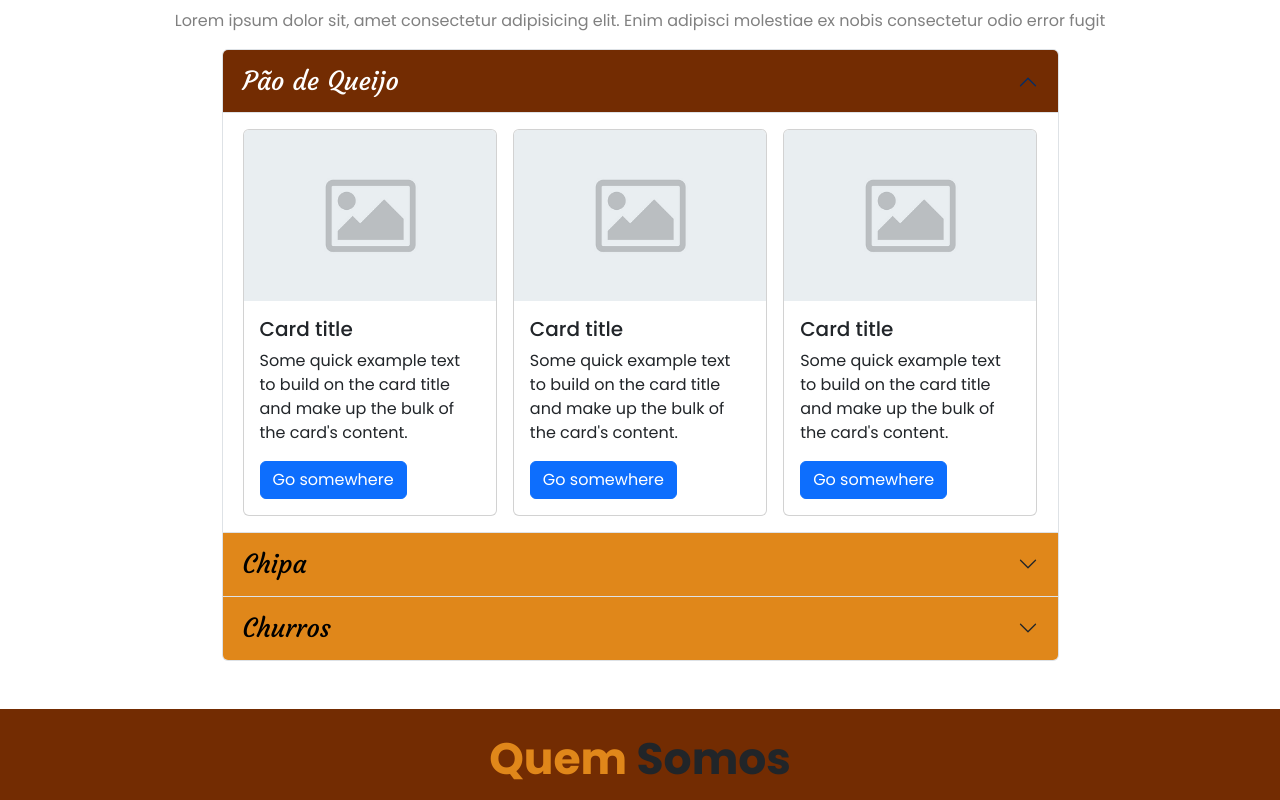
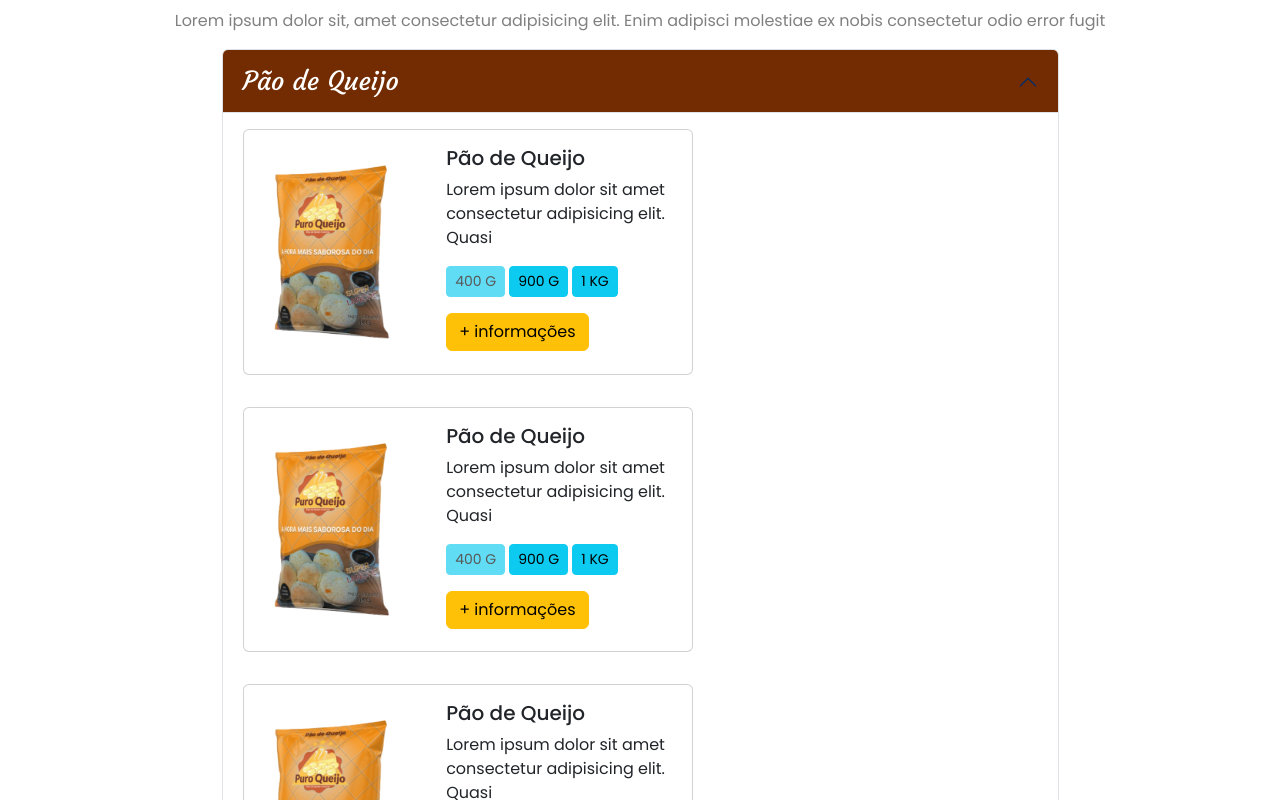
Before and after one commit to devPrates/PuroQueijo, a React (Vite) app: page / in a window 1280 px wide. Shown: the part 820-1620 px from the top of the page. Built offline with nearby package versions, Linux system fonts and the light colour scheme.

Commit message:
cardproduto

```diff
--- /dev/null
+++ b/src/admin/Redes/Redes.jsx
@@ -0,0 +1,33 @@
+
+function Redes() {
+    return (
+        <>
+            <section className="w-75 mx-auto mt-5 d-flex flex-column gap-3">
+                <h1 className="text-center">Redes Sociais</h1>
+
+                    <section className="mx-auto w-50">
+                        <div className="input__dados mb-3">
+                            <label for="Nome" className="form-label">Nome</label>
+                            <input type="text" className="form-control" id="Nome" placeholder="Nome"></input>
+                        </div>
+
+                        <div className="input__dados mb-3">
+                            <label for="Usuario" className="form-label">Usuario</label>
+                            <input type="email" className="form-control" id="Usuario" placeholder="Usuario"></input>
+                        </div>
+
+                        <div className="input__dados mb-3">
+                            <label for="urlFoto" className="form-label">Url da Foto</label>
+                            <input type="text" className="form-control" id="urlFoto" placeholder="Url da Foto"></input>
+                        </div>
+
+                    </section>
+
+
+                <button className="btn btn-info w-25 mx-auto">Enviar</button>
+            </section>
+        </>
+    )
+}
+
+export default Redes
--- a/src/admin/Sidebar/Sidebar.jsx
+++ b/src/admin/Sidebar/Sidebar.jsx
@@ -22,6 +22,10 @@ function Sidebar() {
                         <i className='bx bxs-objects-vertical-bottom'></i>
                         <span>Empresa</span>
                     </NavLink>
+                    <NavLink className="sidebar__item d-flex gap-2 align-items-center" to="Redes" >
+                        <i className='bx bx-world'></i>
+                        <span>Redes Sociais</span>
+                    </NavLink>
                     <NavLink className="sidebar__item d-flex gap-2 align-items-center" to="Produtos" >
                         <i className='bx bxs-add-to-queue'></i>
                         <span>Produtos</span>
--- a/src/components/About/About.jsx
+++ b/src/components/About/About.jsx
@@ -8,7 +8,7 @@ function Sobre(){
         <>
                 <section className="about mt-5" id="Sobre">
                     <section className="container d-flex flex-column align-items-center gap-3 w-50">
-                        <h1 className="mt-4 titulo"><span className="titulo__color"> Quem </span> Somos</h1>
+                        <h1 className="mt-4 titulo titulo-sobre"><span className="titulo__color "> Sobre </span> Nós</h1>
                         <article className="d-flex gap-3 justify-content-center sobre__texto">
                             <p className="">
                             Lorem, ipsum dolor sit amet consectetur adipisicing elit. Recusandae labore tempora, pariatur expedita quidem voluptatem laborum. Voluptates sapiente id ab necessitatibus atque eligendi sint, aut dignissimos ipsum repudiandae nulla nemo.
--- a/src/components/About/about.css
+++ b/src/components/About/about.css
@@ -15,6 +15,10 @@
     font-style: normal;
     font-weight: 700;
     font-size: 24px;
+}
+
+.titulo-sobre {
+    color: #fff;
 }
 
 .sobre__card-sub {
--- a/src/components/Product/CardProduto.jsx
+++ b/src/components/Product/CardProduto.jsx
@@ -1,16 +1,28 @@
-import place from "../../assets/place.jpg"
+import place from "../../assets/teste3.png"
 
-function CardProduto() {
+function CardProduto(props) {
     return (
         <>
-            <div className="card" >
-                <img src={place} className="card-img-top" alt="..."></img>
-                <div className="card-body">
-                    <h5 className="card-title">Card title</h5>
-                    <p className="card-text">Some quick example text to build on the card title and make up the bulk of the card's content.</p>
-                    <a href="#" className="btn btn-primary">Go somewhere</a>
+            <div className="card card_produto mb-3">
+                <div className="row g-0">
+                    <div className="col-md-5">
+                        <img src={place} className="img-fluid " alt="..."></img>
+                    </div>
+                    <div className="col-md-7">
+                        <div className="card-body">
+                            <h5 className="card-title">{props.titulo}</h5>
+                            <p className="card-text">{props.descricao}</p>
+                            <div className="d-flex w-100 gap-1">
+                                <button className="btn btn-info btn-sm disabled">400 G</button>
+                                <button className="btn btn-info btn-sm">900 G</button>
+                                <button className="btn btn-info btn-sm">1 KG</button>
+                            </div>
+                            <button className="mt-3 btn btn-warning">
+                                +  informações
+                            </button>
+                        </div>
+                    </div>
                 </div>
-
             </div>
         </>
     )
--- a/src/components/Product/Product.jsx
+++ b/src/components/Product/Product.jsx
@@ -21,11 +21,11 @@ function Produtos() {
                                 </button>
                             </h2>
                             <div id="collapseOne" className="accordion-collapse collapse show" data-bs-parent="#accordionExample">
-                                <div className="accordion-body d-flex gap-3">
+                                <div className="accordion-body d-flex gap-3 flex-wrap">
                                     {
                                         produtos.map(produto => {
                                             if (produto.Categoria === 'Pão de Queijo') {
-                                                return <CardProduto key={produto.kay} />
+                                                return <CardProduto urlImagem={produto.UrlImagem} titulo={produto.Categoria} descricao={produto.Descricao} key={produto.kay} />
                                             }
                                         })
                                     }
@@ -39,11 +39,11 @@ function Produtos() {
                                 </button>
                             </h2>
                             <div id="collapseTwo" className="accordion-collapse collapse" data-bs-parent="#accordionExample">
-                                <div className="accordion-body d-flex gap-3">
+                                <div className="accordion-body d-flex gap-3 flex-wrap">
                                 {
                                         produtos.map(produto => {
                                             if (produto.Categoria === 'Chipa') {
-                                                return <CardProduto key={produto.kay} />
+                                                return <CardProduto titulo={produto.Categoria} descricao={produto.Descricao} key={produto.kay} />
                                             }
                                         })
                                 }
@@ -57,11 +57,11 @@ function Produtos() {
                                 </button>
                             </h2>
                             <div id="collapseThree" className="accordion-collapse collapse" data-bs-parent="#accordionExample">
-                                <div className="accordion-body">
+                                <div className="accordion-body d-flex gap-3 flex-wrap">
                                 {
                                         produtos.map(produto => {
                                             if (produto.Categoria === 'Churros') {
-                                                return <CardProduto key={produto.kay} />
+                                                return <CardProduto titulo={produto.Categoria} descricao={produto.Descricao} key={produto.kay} />
                                             }
                                         })
                                 }
--- a/src/components/Product/product.css
+++ b/src/components/Product/product.css
@@ -1,7 +1,10 @@
 .card {
-    width: 18rem;
+    max-width: 450px;
 }
 
+.card_produto img {
+
+}
 .accordion-button:not(.collapsed) {
     background-color: var(--background-color-section);
     color: #fff;
--- a/src/json/produtos.json
+++ b/src/json/produtos.json
@@ -3,42 +3,42 @@
         "kay": "1",
         "Categoria": "Pão de Queijo",
         "Sabor": "Calabresa",
-        "Descricao": "Lorem ipsum dolor sit amet consectetur adipisicing elit. Quasi dignissimos similique voluptatem doloremque labore laudantium nobis adipisci quibusdam ad neque ipsa temporibus esse, nihil fugit incidunt sapiente at repudiandae mollitia.",
-        "UrlImagem": "../../assets/place.jpg"
+        "Descricao": "Lorem ipsum dolor sit amet consectetur adipisicing elit. Quasi",
+        "UrlImagem": "../assets/teste3.png"
     },
     {
         "kay": "2",
         "Categoria": "Pão de Queijo",
         "Sabor": "Tradicional",
-        "Descricao": "Lorem ipsum dolor sit amet consectetur adipisicing elit. Quasi dignissimos similique voluptatem doloremque labore laudantium nobis adipisci quibusdam ad neque ipsa temporibus esse, nihil fugit incidunt sapiente at repudiandae mollitia.",
-        "UrlImagem": "../../assets/place.jpg"
+        "Descricao": "Lorem ipsum dolor sit amet consectetur adipisicing elit. Quasi",
+        "UrlImagem": "../../assets/teste3.png"
     },
     {
         "kay": "3",
         "Categoria": "Pão de Queijo",
         "Sabor": "Calabresa",
-        "Descricao": "Lorem ipsum dolor sit amet consectetur adipisicing elit. Quasi dignissimos similique voluptatem doloremque labore laudantium nobis adipisci quibusdam ad neque ipsa temporibus esse, nihil fugit incidunt sapiente at repudiandae mollitia.",
-        "UrlImagem": "../../assets/place.jpg"
+        "Descricao": "Lorem ipsum dolor sit amet consectetur adipisicing elit. Quasi",
+        "UrlImagem": "../../assets/teste3.png"
     },
     {
         "kay": "4",
         "Categoria": "Chipa",
         "Sabor": "Calabresa",
-        "Descricao": "Lorem ipsum dolor sit amet consectetur adipisicing elit. Quasi dignissimos similique voluptatem doloremque labore laudantium nobis adipisci quibusdam ad neque ipsa temporibus esse, nihil fugit incidunt sapiente at repudiandae mollitia.",
-        "UrlImagem": "../../assets/place.jpg"
+        "Descricao": "Lorem ipsum dolor sit amet consectetur adipisicing elit. Quasi",
+        "UrlImagem": "../../assets/teste3.png"
     },
     {
         "kay": "5",
         "Categoria": "Chipa",
         "Sabor": "Tradicional",
-        "Descricao": "Lorem ipsum dolor sit amet consectetur adipisicing elit. Quasi dignissimos similique voluptatem doloremque labore laudantium nobis adipisci quibusdam ad neque ipsa temporibus esse, nihil fugit incidunt sapiente at repudiandae mollitia.",
-        "UrlImagem": "../../assets/place.jpg"
+        "Descricao": "Lorem ipsum dolor sit amet consectetur adipisicing elit. Quasi",
+        "UrlImagem": "../../assets/teste3.png"
     },
     {
         "kay": "6",
         "Categoria": "Churros",
         "Sabor": "Calabresa",
-        "Descricao": "Lorem ipsum dolor sit amet consectetur adipisicing elit. Quasi dignissimos similique voluptatem doloremque labore laudantium nobis adipisci quibusdam ad neque ipsa temporibus esse, nihil fugit incidunt sapiente at repudiandae mollitia.",
-        "UrlImagem": "../../assets/place.jpg"
+        "Descricao": "Lorem ipsum dolor sit amet consectetur adipisicing elit. Quasi",
+        "UrlImagem": "../../assets/teste3.png"
     }
 ]
--- a/src/main.jsx
+++ b/src/main.jsx
@@ -12,6 +12,7 @@ import Sidebar from './admin/Sidebar/Sidebar.jsx'
 import Admin from './pages/Admin.jsx'
 import Prod from './admin/Produtos/Prod.jsx'
 import Publicacoes from './admin/Publicacoes/Publicacoes.jsx'
+import Redes from './admin/Redes/Redes'
 
 
 
@@ -26,6 +27,7 @@ ReactDOM.createRoot(document.getElementById('root')).render(
           <Route path='/admin' element={<Admin />}>
               <Route path='Home' element={<Home />}/>
               <Route path='Empresa' element={<Empresa />} />
+              <Route path='Redes' element={<Redes />} />
               <Route path='Produtos' element={<Prod />} />
               <Route path='Publicacoes' element={<Publicacoes />} />
           </Route>
```
Also changed, not shown: src/assets/teste3.png (added).
